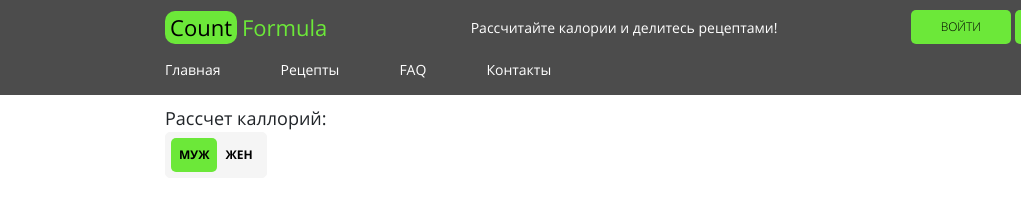
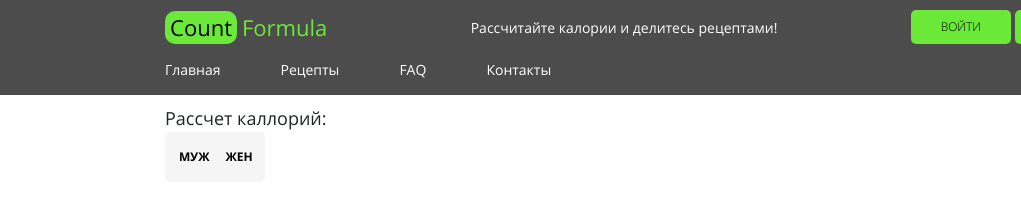
Before and after one commit to shikorin-jr/project, a website: page src/index.html in a window 1280 px wide. Shown: the full height of the page, 0-1021 px from the left. Drawn offline with Linux system fonts and the light colour scheme.

Commit message:
add radio btn

```diff
--- a/src/index.html
+++ b/src/index.html
@@ -52,9 +52,11 @@
                 <div class="calc__calories">
                     <h2>Рассчет каллорий:</h2>
                     <form action="#" id="calories-form" class="ccal-form">
-                        <div class="btn-group">
-                            <button type="button" class="btn-group_active">Муж</button>
-                            <button type="button" class="btn-group_disabled">Жен</button>
+                        <div class="radio-group radio-group_small">
+                            <input id="radio-group__man"  name="sex" type="radio" value="man" />
+                            <label for="radio-group__man" class="">Муж</label>
+                            <input id="radio-group__woman"  name="sex" type="radio" value="woman" />
+                            <label for="radio-group__woman">Жен</label>
                         </div>
 
                         <!-- <input name="age" type="text" placeholder="Возраст" required>
--- a/src/scss/blocks/_buttons.scss
+++ b/src/scss/blocks/_buttons.scss
@@ -13,32 +13,4 @@
     &:hover{
         background-color:rgba($main-color, $alpha: 0.8)
     }
-    &-group{
-        display: flex;
-        // border-radius: 20px;
-        overflow: hidden;
-        border: 1px solid #f5f5f5;
-        background-color: #f5f5f5;
-        padding: 5px;
-        border-radius: 5px;
-        button{
-            border: none;
-            padding: 8px;
-            text-transform: uppercase;
-            font-weight: 300;
-            font-size: 12px;
-            color: #000;
-            font-weight: 700;
-        }
-        &_disabled{
-            background-color: transparent;
-            &:hover{
-                background-color: #f5f5f5;
-            }
-        }
-        &_active{
-            background-color: $main-color ;
-            border-radius: 5px;
-        }
-    }
 }
--- /dev/null
+++ b/src/scss/blocks/_radio.scss
@@ -0,0 +1,35 @@
+.radio-group{
+    display: flex;
+    align-items: center;
+    overflow: hidden;
+    border: 1px solid #f5f5f5;
+    background-color: #f5f5f5;
+    padding: 5px;
+    border-radius: 5px;
+    transition: 0.5s all;
+    height: 50px;
+    &_small{
+        width: 100px;
+    }
+    label{
+        border: none;
+        padding: 8px;
+        text-transform: uppercase;
+        font-weight: 300;
+        font-size: 12px;
+        color: #000;
+        font-weight: 700;
+        margin: 0;
+        cursor: pointer;
+    }
+    label:hover{
+        text-decoration: underline;
+    }
+    input:checked + label{
+        background-color: $main-color ;
+        border-radius: 5px;
+    }
+    input{
+        display: none;
+    }
+}
--- a/src/scss/style.scss
+++ b/src/scss/style.scss
@@ -12,3 +12,4 @@
 @import './blocks/header';
 @import './blocks/calc';
 @import './blocks/forms';
+@import './blocks/radio';
```
Also changed, not shown: src/css/style.min.css.
